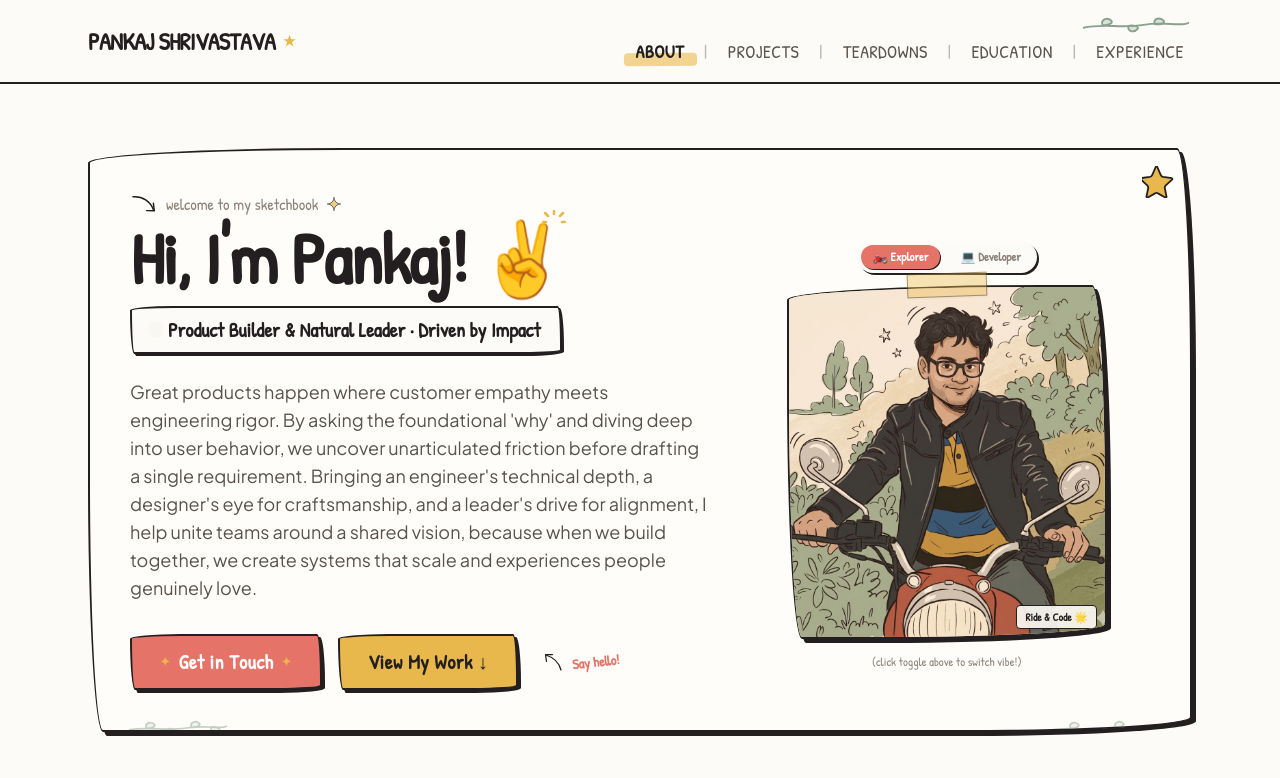
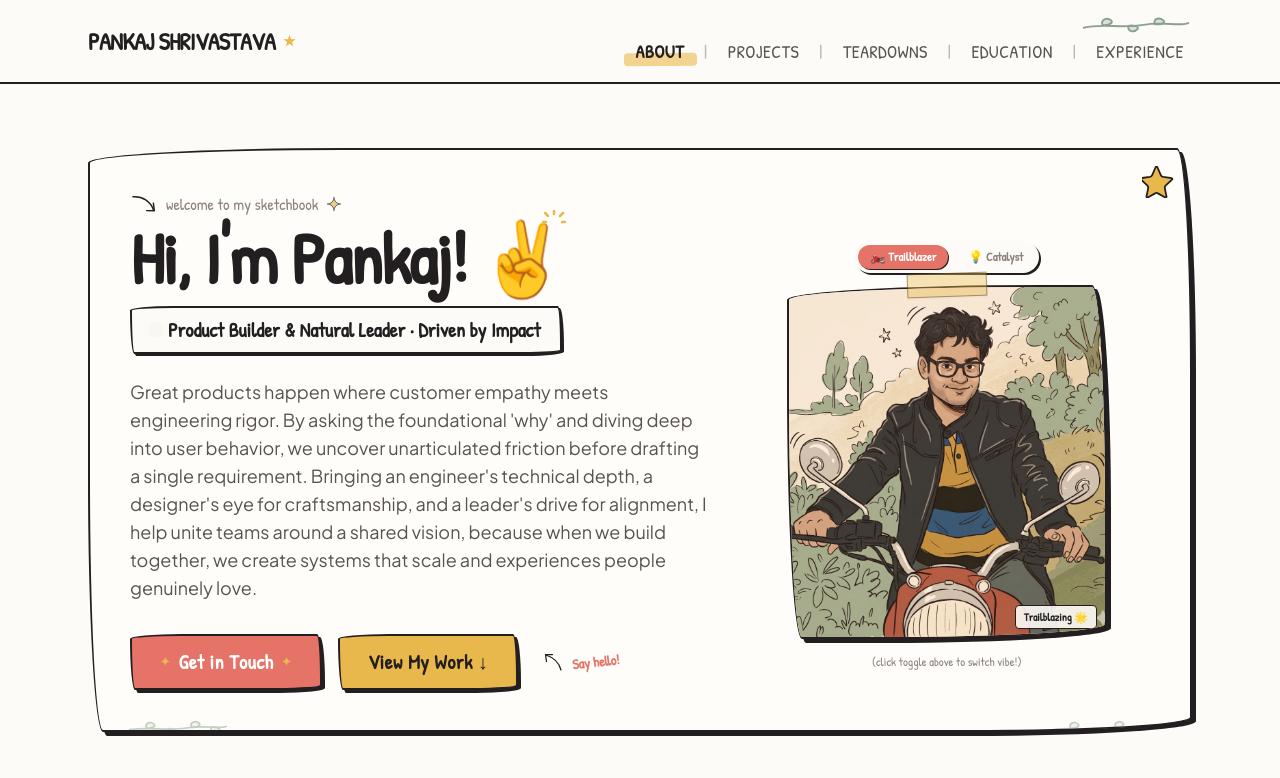
Before and after one commit to Pankaj-Shrivastava/my-portfolio-project, a React (Vite) app: page / in a window 1280 px wide. Shown: the top 778 px of the page. Built offline with nearby package versions, Linux system fonts and the light colour scheme; the HTML template or start-up script is replaced by a standard one; a web font is replaced by a local one.

Commit message:
docs: add project context and architecture decision records alongside updated hero component

```diff
--- a/src/components/Hero.jsx
+++ b/src/components/Hero.jsx
@@ -12,8 +12,8 @@ import {
 import { DoodleArrow } from './doodle/DoodleArrow';
 
 export default function Hero() {
-  // Avatar mode toggle: 'dev' (desk setup) or 'explorer' (motorcycle)
-  const [avatarMode, setAvatarMode] = useState('explorer');
+  // Avatar mode toggle: 'trailblazer' (motorcycle) or 'catalyst' (leadership/photo)
+  const [avatarMode, setAvatarMode] = useState('trailblazer');
 
   return (
     <section id="about" className="pt-6 pb-16 relative scroll-mt-24">
@@ -102,23 +102,23 @@ export default function Hero() {
             <div className="flex items-center gap-2 mb-3 bg-paper p-1 rounded-full border-1.5 border-ink shadow-doodle-sm">
               <button
                 type="button"
-                onClick={() => setAvatarMode('explorer')}
-                className={`px-3 py-1 rounded-full text-xs font-doodle font-bold transition-all ${avatarMode === 'explorer'
+                onClick={() => setAvatarMode('trailblazer')}
+                className={`px-3 py-1 rounded-full text-xs font-doodle font-bold transition-all ${avatarMode === 'trailblazer'
                   ? 'bg-doodle-coral text-white shadow-[1px_1px_0px_#231F20]'
                   : 'text-ink-muted hover:text-ink'
                   }`}
               >
-                🏍️ Explorer
+                🏍️ Trailblazer
               </button>
               <button
                 type="button"
-                onClick={() => setAvatarMode('dev')}
-                className={`px-3 py-1 rounded-full text-xs font-doodle font-bold transition-all ${avatarMode === 'dev'
+                onClick={() => setAvatarMode('catalyst')}
+                className={`px-3 py-1 rounded-full text-xs font-doodle font-bold transition-all ${avatarMode === 'catalyst'
                   ? 'bg-doodle-sage text-white shadow-[1px_1px_0px_#231F20]'
                   : 'text-ink-muted hover:text-ink'
                   }`}
               >
-                💻 Developer
+                💡 Catalyst
               </button>
             </div>
 
@@ -130,7 +130,7 @@ export default function Hero() {
 
               {/* Main Illustration Card */}
               <div className="w-full h-full bg-paper-muted border-2 border-ink border-sketch shadow-doodle-md overflow-hidden relative transition-transform duration-300 group-hover:scale-[1.02]">
-                {avatarMode === 'explorer' ? (
+                {avatarMode === 'trailblazer' ? (
                   <div className="relative w-full h-full">
                     <img
                       src={`${import.meta.env.BASE_URL}images/pankaj-motorcycle-doodle.jpg`}
@@ -138,7 +138,7 @@ export default function Hero() {
                       className="w-full h-full object-cover"
                     />
                     <div className="absolute bottom-2 right-2 bg-paper/90 px-2 py-0.5 border border-ink rounded text-[11px] font-doodle font-bold text-ink shadow-sm">
-                      Ride & Code 🌟
+                      Trailblazing 🌟
                     </div>
                   </div>
                 ) : (
@@ -149,7 +149,7 @@ export default function Hero() {
                       className="w-36 h-36 rounded-full object-cover border-2 border-ink shadow-doodle-sm mb-3"
                     />
                     <div className="font-doodle text-lg font-bold text-ink">Pankaj Shrivastava</div>
-                    <p className="font-doodle text-xs text-ink-muted">Building impactful products</p>
+                    <p className="font-doodle text-xs text-ink-muted">Product Builder &amp; Catalyst</p>
                   </div>
                 )}
               </div>
```
Also changed, not shown: 2 other files (tests, documents, lock files or other folders).
